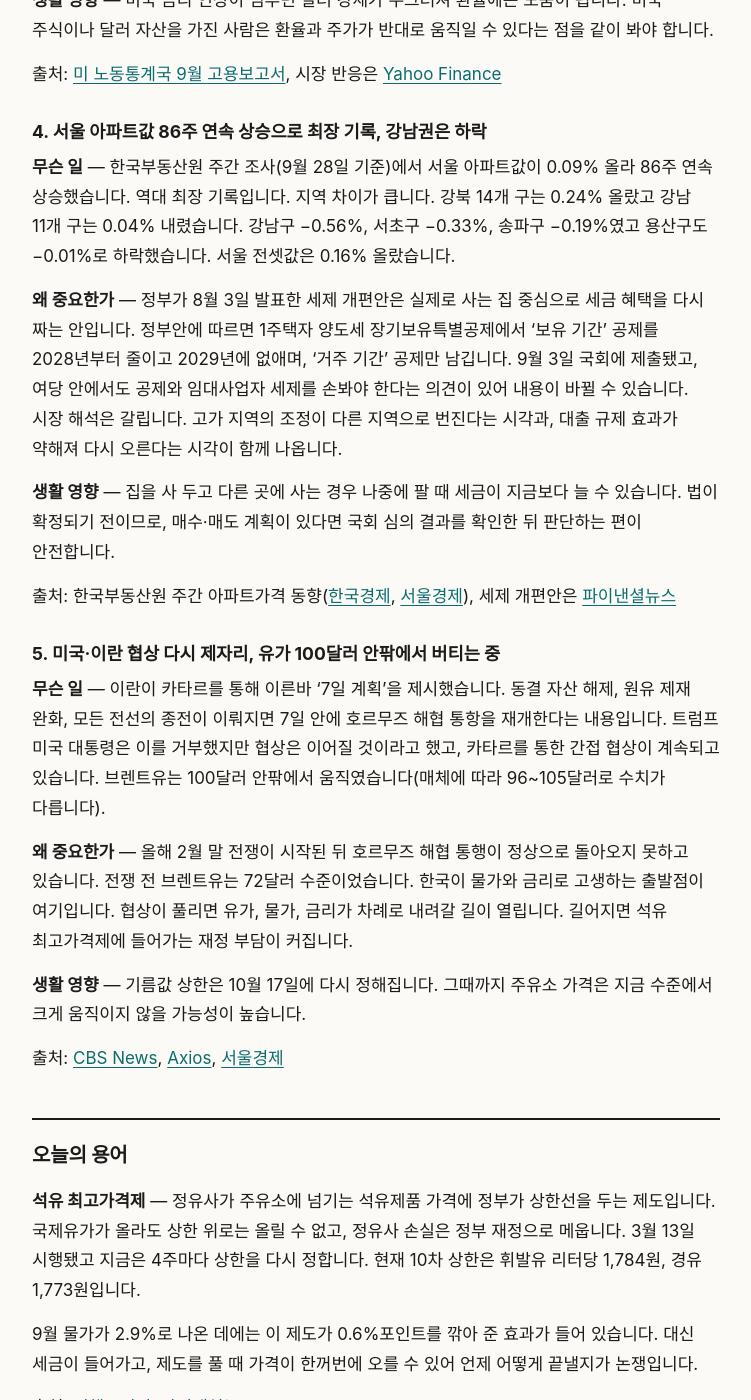
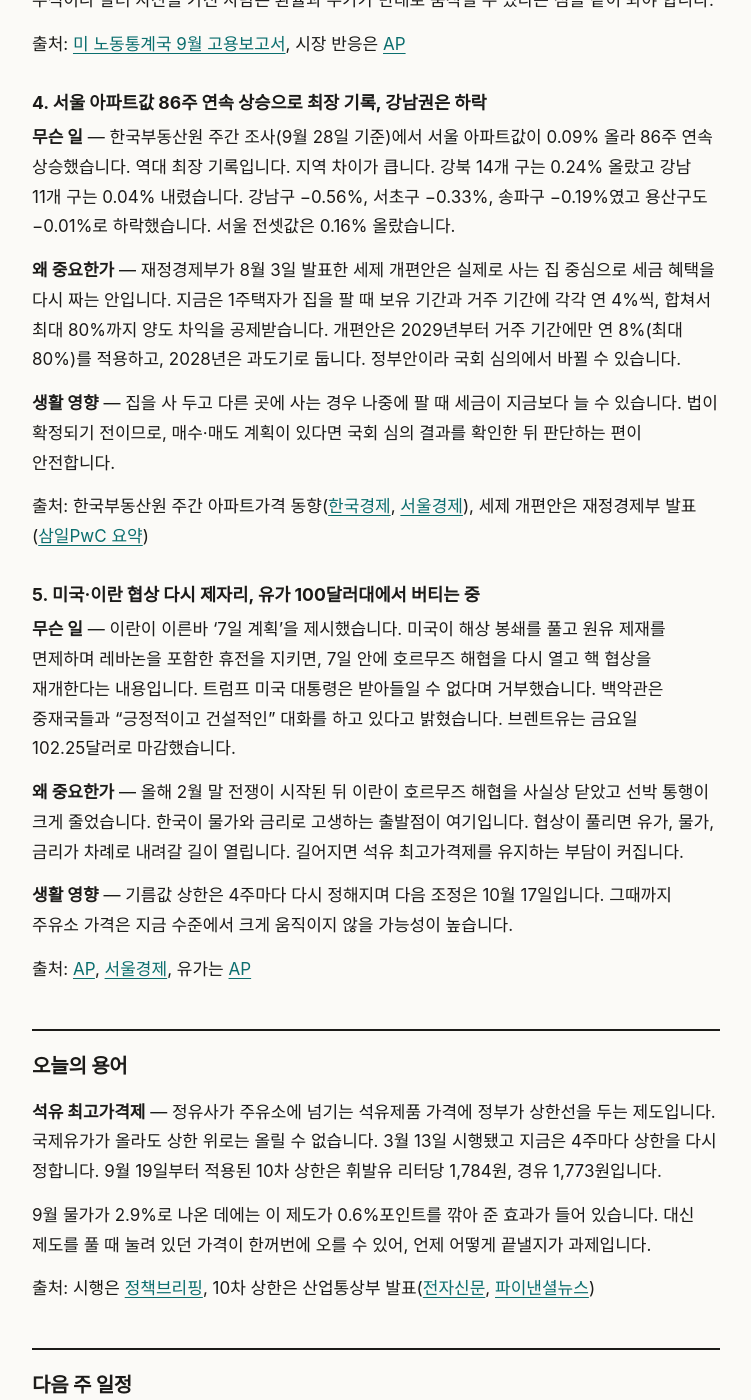
Before and after one commit to seongkyu-lim/surf-the-world, a Jekyll site: the page built from _posts/2026-10-04-briefing.md, in a window 1280 px wide and 1400 px high, scrolled down 2319 px. Shown: the whole window, without its empty margins (264-1015 px from the left). Built offline with Jekyll 4.4.1, drawn with Linux system fonts in a browser that asks for light colours; some of the changed text lies outside the part shown.

Commit message:
Narrow source list to a core set and re-source first briefing
SOURCES.md: tier 2 limited to wire services, tier 3 to a short core
list with reasons and caveats, plus conditions for using outlets
outside it. First briefing: replaced non-core outlets with primary
releases, AP and core dailies; dropped claims that only non-core
outlets carried.

```diff
--- a/_posts/2026-10-04-briefing.md
+++ b/_posts/2026-10-04-briefing.md
@@ -16,27 +16,27 @@
 |---|---|---|---|
 | 한국 기준금리 | 연 3.00% | 8월 +0.25%p | 7·8월 연속 인상. 다음 금통위 10월 22일 |
 | 미국 기준금리 | 3.75~4.00% | 9월 인상 | 다음 FOMC 10월 27~28일 |
-| 원/달러 환율 | 1,350.6원 | <span class="down">−7.8원</span> | 수출 대금 유입이 원화를 받침 |
-| 코스피 | 7,003.74 | <span class="up">+0.46%</span> | 주간으로는 −1.09% |
+| 원/달러 환율 | 1,350.6원 | <span class="down">−7.8원</span> | |
+| 코스피 | 7,003.74 | <span class="up">+0.46%</span> | 기관 매수로 7,000선 회복 |
 | 코스닥 | 893.29 | <span class="down">−0.11%</span> | |
-| S&P 500 | 7,722.72 | <span class="up">+0.73%</span> | 주간으로는 하락 |
-| 나스닥 | 27,190.86 | <span class="up">+1.19%</span> | 주간 상승 |
-| 미 국채 10년물 | 5.28% | +0.04%p | |
-| 유가 (WTI) | 91.11달러 | <span class="down">−1.90%</span> | 브렌트유는 100달러 안팎 |
+| S&P 500 | 7,722.72 | <span class="up">+0.7%</span> | |
+| 나스닥 | 27,190.86 | <span class="up">+1.2%</span> | |
+| 미 국채 10년물 | 5.17~5.28% | | 전날 5.35% 근처에서 내려옴 |
+| 유가 (브렌트) | 102.25달러 | <span class="down">−0.1%</span> | |
 
-출처: [한국은행 통화정책방향(8.27)](https://www.bok.or.kr/portal/bbs/P0000559/view.do?depth=200690&menuNo=200690&nttId=11064191&programType=newsData&relate=Y), [미 연준 발표(9.16)](https://www.federalreserve.gov/newsevents/pressreleases/monetary20260916a1.htm), 국내 시세 [머니투데이](https://www.mt.co.kr/stock/2026/10/02/2026100216085371801) · [서울신문](https://www.seoul.co.kr/news/economy/securities/2026/10/02/20261002500187), 미국 시세 [Yahoo Finance](https://finance.yahoo.com/markets/live/stock-market-today-friday-october-2-dow-sp-500-nasdaq-september-jobs-report-080623878.html)
+출처: [한국은행 통화정책방향(8.27)](https://www.bok.or.kr/portal/bbs/P0000559/view.do?depth=200690&menuNo=200690&nttId=11064191&programType=newsData&relate=Y), [미 연준 발표(9.16)](https://www.federalreserve.gov/newsevents/pressreleases/monetary20260916a1.htm), 국내 시세 [머니투데이](https://www.mt.co.kr/stock/2026/10/02/2026100216085371801), 미국 시세와 유가 [AP](https://jamaica-gleaner.com/article/business/20261004/us-stocks-rose-near-record-levels-after-latest-jobs-report-eased-worries)
 
 ## 이번 주 정리
 
 ### 1. 9월 물가 2.9%, 두 달 만에 2%대로 내려왔지만 유가를 눌러 둔 효과가 크다
 
-**무슨 일** — 국가데이터처가 발표한 9월 소비자물가는 1년 전보다 2.9% 올랐습니다. 8월 3.1%에서 내려왔습니다. 석유류는 14.8% 올랐고 농산물은 4.0% 내렸습니다. 변동이 큰 식료품과 에너지를 뺀 물가는 2.8% 올랐습니다. 재정경제부는 석유 최고가격제가 물가 상승률을 0.6%포인트 낮췄다고 추정했습니다. 제도가 없었다면 3.5%였다는 뜻입니다.
+**무슨 일** — 국가데이터처가 발표한 9월 소비자물가는 1년 전보다 2.9% 올랐습니다. 8월 3.1%에서 내려왔습니다. 석유류는 14.8% 올랐고 농산물은 4% 내렸습니다. 정부는 석유 최고가격제가 물가 상승률을 0.6%포인트 낮췄다고 분석했습니다. 제도가 없었다면 3.5%였다는 뜻입니다.
 
 **왜 중요한가** — 한국은행의 물가 목표는 2%입니다. 한국은행은 10월 물가도 3% 안팎의 높은 수준이 이어질 것으로 봤습니다. 숫자는 내려왔지만 금리를 내릴 근거가 되기는 어렵습니다. 시장에서는 10월 22일 금통위가 추가 인상보다는 7·8월 인상의 효과를 지켜볼 것이라는 관측이 우세합니다.
 
 **생활 영향** — 변동금리 대출 이자가 당분간 내려가기 어렵습니다. 주유소 기름값은 상한제 덕에 국제유가만큼 오르지 않고 있습니다.
 
-출처: 국가데이터처·재정경제부 발표([아시아경제](https://view.asiae.co.kr/article/2026100209285359116), [한국경제](https://www.hankyung.com/article/2026100209811))
+출처: 국가데이터처 발표([한국경제](https://www.hankyung.com/article/2026100209811), [머니투데이](https://www.mt.co.kr/economy/2026/10/02/2026100207131172401))
 
 ### 2. 9월 수출 1,209억 달러로 사상 최대, 절반이 반도체
 
@@ -46,56 +46,56 @@
 
 **생활 영향** — 환율이 내리면 수입 물가와 해외 결제 부담이 줄어듭니다. 반면 성장이 좋다는 것은 한국은행이 금리를 내릴 이유가 줄어든다는 뜻이기도 합니다.
 
-출처: [산업통상부 9월 수출입동향 브리핑](https://www.korea.kr/briefing/policyBriefingView.do?newsId=156783969), [산업통상부 보도자료](https://www.motir.go.kr/kor/article/ATCL3f49a5a8c/172254/view), 성장률 전망은 [한국금융신문](https://www.fntimes.com/html/view.php?ud=202608271107018117179ad43907_18)
+출처: [산업통상부 9월 수출입동향 브리핑](https://www.korea.kr/briefing/policyBriefingView.do?newsId=156783969), [산업통상부 보도자료](https://www.motir.go.kr/kor/article/ATCL3f49a5a8c/172254/view), 성장률 전망은 [머니투데이](https://www.mt.co.kr/economy/2026/08/28/2026082715073340807)
 
 ### 3. 미국 9월 고용 2만 9천 명 증가에 그쳐, 금리 인상 전망 급히 식어
 
-**무슨 일** — 미국 노동통계국(BLS) 발표에서 9월 비농업 일자리는 2만 9천 개 늘었습니다. 시장 예상은 9만 개 안팎이었습니다. 실업률은 4.2%로 전달과 같았습니다. 7월과 8월 수치도 합쳐서 6만 개 하향 수정됐습니다. 채권 시장이 반영하는 10월 금리 인상 확률은 일주일 전 64%에서 16%로 떨어졌습니다.
+**무슨 일** — 미국 노동통계국(BLS) 발표에서 9월 비농업 일자리는 2만 9천 개 늘었습니다. 8월(13만 3천 개)보다 크게 줄었고 시장 예상에도 못 미쳤습니다. 실업률은 4.2%로 전달과 같았습니다. 7월과 8월 수치도 합쳐서 6만 개 하향 수정됐습니다. 시장이 반영하는 10월 금리 인상 확률은 일주일 전 64%에서 23% 아래로 떨어졌습니다.
 
-**왜 중요한가** — 미국 연준은 9월에 금리를 올렸습니다. 고용이 약해지면 추가 인상 명분이 줄어듭니다. 나쁜 고용 지표에 주가가 오른 이유입니다. 다만 유가가 높아 물가 압력은 그대로이고, 미 국채 10년물 금리는 5.28%로 여전히 높습니다.
+**왜 중요한가** — 미국 연준은 9월에 금리를 올렸습니다. 고용이 약해지면 추가 인상 명분이 줄어듭니다. 나쁜 고용 지표에 주가가 오른 이유입니다. 다만 브렌트유가 100달러를 넘는 상황이라 물가 압력은 그대로이고, 미 국채 10년물 금리도 5%대로 여전히 높습니다.
 
 **생활 영향** — 미국 금리 인상이 멈추면 달러 강세가 누그러져 환율에는 도움이 됩니다. 미국 주식이나 달러 자산을 가진 사람은 환율과 주가가 반대로 움직일 수 있다는 점을 같이 봐야 합니다.
 
-출처: [미 노동통계국 9월 고용보고서](https://www.bls.gov/news.release/empsit.nr0.htm), 시장 반응은 [Yahoo Finance](https://finance.yahoo.com/markets/live/stock-market-today-friday-october-2-dow-sp-500-nasdaq-september-jobs-report-080623878.html)
+출처: [미 노동통계국 9월 고용보고서](https://www.bls.gov/news.release/empsit.nr0.htm), 시장 반응은 [AP](https://jamaica-gleaner.com/article/business/20261004/us-stocks-rose-near-record-levels-after-latest-jobs-report-eased-worries)
 
 ### 4. 서울 아파트값 86주 연속 상승으로 최장 기록, 강남권은 하락
 
 **무슨 일** — 한국부동산원 주간 조사(9월 28일 기준)에서 서울 아파트값이 0.09% 올라 86주 연속 상승했습니다. 역대 최장 기록입니다. 지역 차이가 큽니다. 강북 14개 구는 0.24% 올랐고 강남 11개 구는 0.04% 내렸습니다. 강남구 −0.56%, 서초구 −0.33%, 송파구 −0.19%였고 용산구도 −0.01%로 하락했습니다. 서울 전셋값은 0.16% 올랐습니다.
 
-**왜 중요한가** — 정부가 8월 3일 발표한 세제 개편안은 실제로 사는 집 중심으로 세금 혜택을 다시 짜는 안입니다. 정부안에 따르면 1주택자 양도세 장기보유특별공제에서 '보유 기간' 공제를 2028년부터 줄이고 2029년에 없애며, '거주 기간' 공제만 남깁니다. 9월 3일 국회에 제출됐고, 여당 안에서도 공제와 임대사업자 세제를 손봐야 한다는 의견이 있어 내용이 바뀔 수 있습니다. 시장 해석은 갈립니다. 고가 지역의 조정이 다른 지역으로 번진다는 시각과, 대출 규제 효과가 약해져 다시 오른다는 시각이 함께 나옵니다.
+**왜 중요한가** — 재정경제부가 8월 3일 발표한 세제 개편안은 실제로 사는 집 중심으로 세금 혜택을 다시 짜는 안입니다. 지금은 1주택자가 집을 팔 때 보유 기간과 거주 기간에 각각 연 4%씩, 합쳐서 최대 80%까지 양도 차익을 공제받습니다. 개편안은 2029년부터 거주 기간에만 연 8%(최대 80%)를 적용하고, 2028년은 과도기로 둡니다. 정부안이라 국회 심의에서 바뀔 수 있습니다.
 
 **생활 영향** — 집을 사 두고 다른 곳에 사는 경우 나중에 팔 때 세금이 지금보다 늘 수 있습니다. 법이 확정되기 전이므로, 매수·매도 계획이 있다면 국회 심의 결과를 확인한 뒤 판단하는 편이 안전합니다.
 
-출처: 한국부동산원 주간 아파트가격 동향([한국경제](https://www.hankyung.com/article/2026100185711), [서울경제](https://www.sedaily.com/article/20097094)), 세제 개편안은 [파이낸셜뉴스](https://www.fnnews.com/news/202609061529284594)
+출처: 한국부동산원 주간 아파트가격 동향([한국경제](https://www.hankyung.com/article/2026100185711), [서울경제](https://www.sedaily.com/article/20097094)), 세제 개편안은 재정경제부 발표([삼일PwC 요약](https://www.pwc.com/kr/ko/insights/tax-news-flash/samilpwc_tax-news-flash_260803_kr.pdf))
 
-### 5. 미국·이란 협상 다시 제자리, 유가 100달러 안팎에서 버티는 중
+### 5. 미국·이란 협상 다시 제자리, 유가 100달러대에서 버티는 중
 
-**무슨 일** — 이란이 카타르를 통해 이른바 '7일 계획'을 제시했습니다. 동결 자산 해제, 원유 제재 완화, 모든 전선의 종전이 이뤄지면 7일 안에 호르무즈 해협 통항을 재개한다는 내용입니다. 트럼프 미국 대통령은 이를 거부했지만 협상은 이어질 것이라고 했고, 카타르를 통한 간접 협상이 계속되고 있습니다. 브렌트유는 100달러 안팎에서 움직였습니다(매체에 따라 96~105달러로 수치가 다릅니다).
+**무슨 일** — 이란이 이른바 '7일 계획'을 제시했습니다. 미국이 해상 봉쇄를 풀고 원유 제재를 면제하며 레바논을 포함한 휴전을 지키면, 7일 안에 호르무즈 해협을 다시 열고 핵 협상을 재개한다는 내용입니다. 트럼프 미국 대통령은 받아들일 수 없다며 거부했습니다. 백악관은 중재국들과 "긍정적이고 건설적인" 대화를 하고 있다고 밝혔습니다. 브렌트유는 금요일 102.25달러로 마감했습니다.
 
-**왜 중요한가** — 올해 2월 말 전쟁이 시작된 뒤 호르무즈 해협 통행이 정상으로 돌아오지 못하고 있습니다. 전쟁 전 브렌트유는 72달러 수준이었습니다. 한국이 물가와 금리로 고생하는 출발점이 여기입니다. 협상이 풀리면 유가, 물가, 금리가 차례로 내려갈 길이 열립니다. 길어지면 석유 최고가격제에 들어가는 재정 부담이 커집니다.
+**왜 중요한가** — 올해 2월 말 전쟁이 시작된 뒤 이란이 호르무즈 해협을 사실상 닫았고 선박 통행이 크게 줄었습니다. 한국이 물가와 금리로 고생하는 출발점이 여기입니다. 협상이 풀리면 유가, 물가, 금리가 차례로 내려갈 길이 열립니다. 길어지면 석유 최고가격제를 유지하는 부담이 커집니다.
 
-**생활 영향** — 기름값 상한은 10월 17일에 다시 정해집니다. 그때까지 주유소 가격은 지금 수준에서 크게 움직이지 않을 가능성이 높습니다.
+**생활 영향** — 기름값 상한은 4주마다 다시 정해지며 다음 조정은 10월 17일입니다. 그때까지 주유소 가격은 지금 수준에서 크게 움직이지 않을 가능성이 높습니다.
 
-출처: [CBS News](https://www.cbsnews.com/live-updates/iran-war-us-trump-talks-strait-of-hormuz/), [Axios](https://axios.com/2026/09/27/trump-iran-war-hormuz-blockade-negotiations), [서울경제](https://m.sedaily.com/article/20095099)
+출처: [AP](https://www.pbs.org/newshour/world/trump-rejects-irans-proposal-to-reopen-the-strait-of-hormuz-and-other-middle-east-news), [서울경제](https://m.sedaily.com/article/20095099), 유가는 [AP](https://jamaica-gleaner.com/article/business/20261004/us-stocks-rose-near-record-levels-after-latest-jobs-report-eased-worries)
 
 ## 오늘의 용어
 
-**석유 최고가격제** — 정유사가 주유소에 넘기는 석유제품 가격에 정부가 상한선을 두는 제도입니다. 국제유가가 올라도 상한 위로는 올릴 수 없고, 정유사 손실은 정부 재정으로 메웁니다. 3월 13일 시행됐고 지금은 4주마다 상한을 다시 정합니다. 현재 10차 상한은 휘발유 리터당 1,784원, 경유 1,773원입니다.
+**석유 최고가격제** — 정유사가 주유소에 넘기는 석유제품 가격에 정부가 상한선을 두는 제도입니다. 국제유가가 올라도 상한 위로는 올릴 수 없습니다. 3월 13일 시행됐고 지금은 4주마다 상한을 다시 정합니다. 9월 19일부터 적용된 10차 상한은 휘발유 리터당 1,784원, 경유 1,773원입니다.
 
-9월 물가가 2.9%로 나온 데에는 이 제도가 0.6%포인트를 깎아 준 효과가 들어 있습니다. 대신 세금이 들어가고, 제도를 풀 때 가격이 한꺼번에 오를 수 있어 언제 어떻게 끝낼지가 논쟁입니다.
+9월 물가가 2.9%로 나온 데에는 이 제도가 0.6%포인트를 깎아 준 효과가 들어 있습니다. 대신 제도를 풀 때 눌려 있던 가격이 한꺼번에 오를 수 있어, 언제 어떻게 끝낼지가 과제입니다.
 
-출처: [정책브리핑](https://www.korea.kr/news/policyNewsView.do?newsId=148960757), [파이낸셜뉴스](https://www.fnnews.com/news/202609181541311265)
+출처: 시행은 [정책브리핑](https://www.korea.kr/news/policyNewsView.do?newsId=148960757), 10차 상한은 산업통상부 발표([전자신문](https://www.etnews.com/20260918000304), [파이낸셜뉴스](https://www.fnnews.com/news/202609181541311265))
 
 ## 다음 주 일정
 
 | 날짜 | 일정 | 볼 점 |
 |---|---|---|
-| 10.05 (월) | 미국 9월 ISM 서비스업 지수 | 고용에 이어 서비스 경기도 식는지 |
-| 10.06 (화) | 국정감사 시작 (~10.30, 846개 기관) | 첫 주 재정경제부 감사에서 부동산 세제와 세수 전망이 쟁점 |
-| 10.07 (수) 전후 | 미국 9월 FOMC 의사록 공개 | 추가 인상에 대한 연준 내부 의견. 통상 회의 3주 뒤 공개되며 정확한 날짜는 확인하지 못했습니다 |
-| 10.08 (목) | 삼성전자 3분기 잠정실적 | 영업이익 예상 약 109조 5천억 원. 분기 100조 원을 처음 넘는지 |
+| 10.05 (월) | 미국 9월 ISM 서비스업 지수 | 고용에 이어 서비스 경기도 식는지. 통상 매월 셋째 영업일에 발표 |
+| 10.06 (화) | 국정감사 시작 | 상임위원회별로 정부 부처와 공공기관을 감사 |
+| 주중 | 미국 9월 FOMC 의사록 공개 | 추가 인상에 대한 연준 내부 의견. 정확한 공개일은 확인하지 못했습니다 |
+| 10.08 (목) | 삼성전자 3분기 잠정실적 | 영업이익 예상 약 109조 5천억 원 |
 | 10.09 (금) | 한글날, 국내 증시 휴장 | |
 
 다음 주 코스피 예상 범위로 NH투자증권은 6,500~7,500을 제시했습니다. 증권사 한 곳의 전망이며 삼성전자 실적에 따라 달라질 수 있습니다.
 
-출처: 국회사무처 발표([뉴스핌](https://www.newspim.com/news/view/20261002000833)), [이투데이](https://www.etoday.co.kr/news/view/2632240), [SBS Biz](https://biz.sbs.co.kr/article/20000337988)
+출처: [한국경제](https://www.hankyung.com/article/2026100206306), 국정감사 일정은 [이데일리](https://www.edaily.co.kr/News/Read?newsId=03981926645580448)
```
Also changed, not shown: SOURCES.md (+29 -14 lines), glossary.md (+1 -1 lines), tracking.md (+5 -5 lines).
